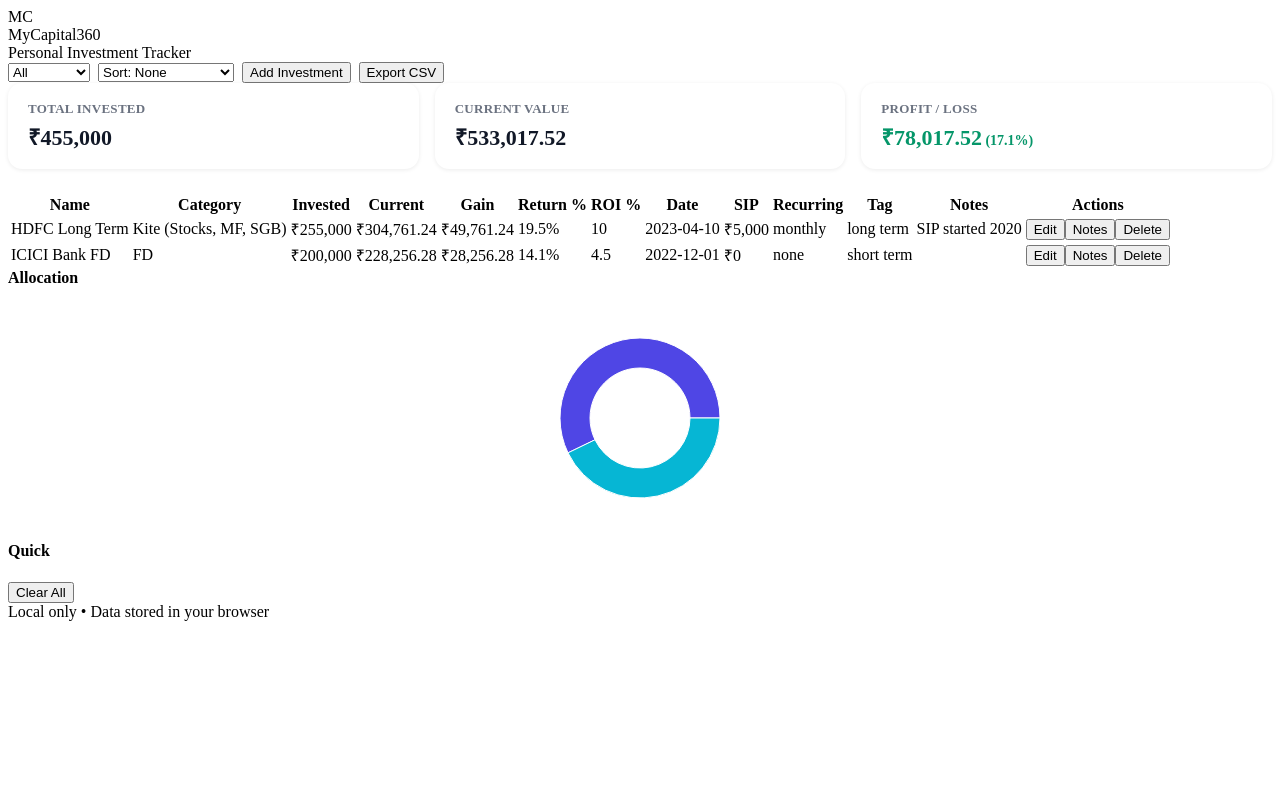
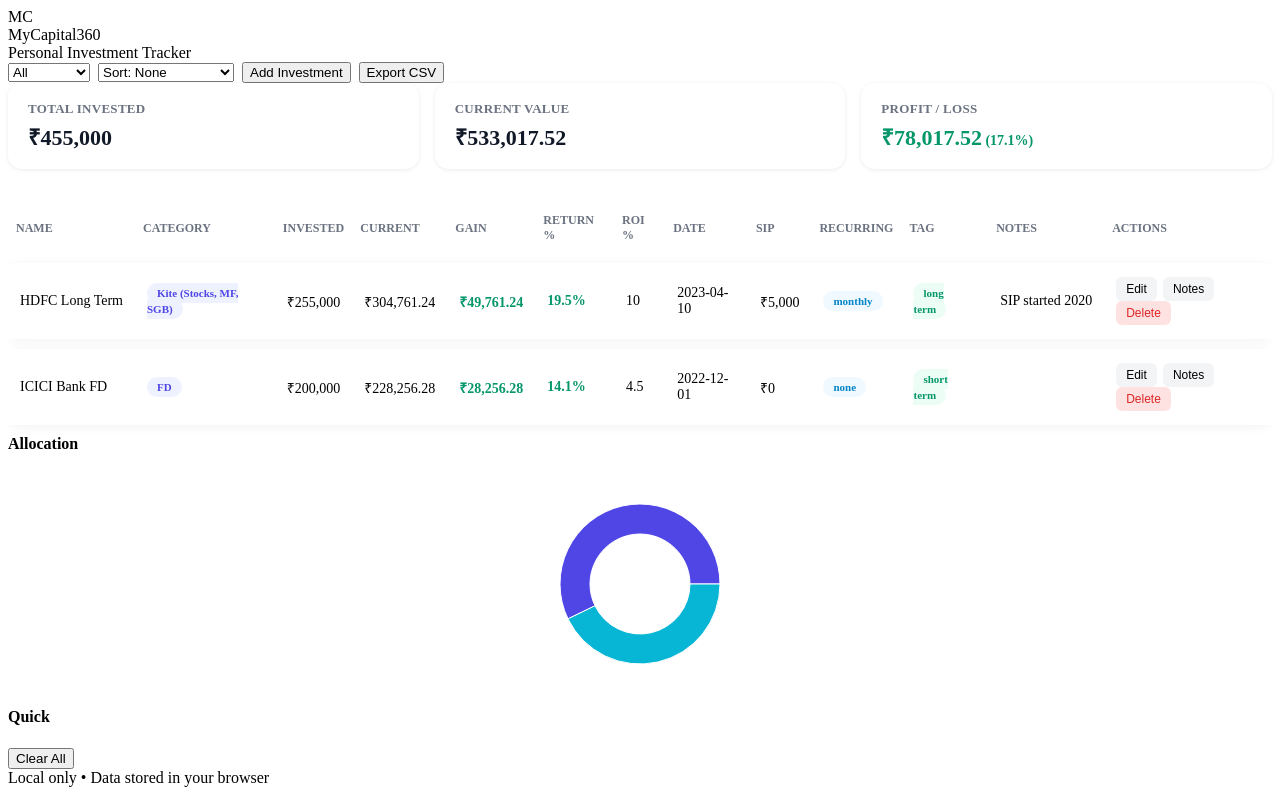
Before and after one commit to sharanuvl1-png/InvestmentTracker, a React (Vite) app in the folder frontend/: page / in a window 1280 px wide. Built offline with nearby package versions, Linux system fonts and the light colour scheme.

Commit message:
Update styles.css

```diff
--- a/frontend/src/styles.css
+++ b/frontend/src/styles.css
@@ -41,3 +41,109 @@
   font-size: 14px;
   font-weight: 600;
 }
+/* ===============  TABLE UI (INDmoney Style)  =============== */
+
+.table-container {
+  width: 100%;
+  overflow-x: auto;
+}
+
+.modern-table {
+  width: 100%;
+  border-collapse: separate;
+  border-spacing: 0 10px;
+  font-size: 14px;
+}
+
+.modern-table thead th {
+  text-align: left;
+  padding: 10px 8px;
+  color: #6b7280;
+  font-weight: 600;
+  font-size: 12px;
+  text-transform: uppercase;
+}
+
+.modern-row {
+  background: white;
+  box-shadow: 0 2px 12px rgba(0,0,0,0.05);
+  border-radius: 10px;
+  transition: 0.2s ease;
+}
+
+.modern-row:hover {
+  box-shadow: 0 4px 16px rgba(0,0,0,0.08);
+}
+
+.modern-row td {
+  padding: 14px 12px;
+  vertical-align: middle;
+}
+
+.ellipsis {
+  max-width: 180px;
+  white-space: nowrap;
+  overflow: hidden;
+  text-overflow: ellipsis;
+}
+
+.pill {
+  padding: 4px 10px;
+  border-radius: 20px;
+  font-size: 11px;
+  font-weight: 600;
+}
+
+.cat-pill {
+  background: #eef2ff;
+  color: #4f46e5;
+}
+
+.tag-pill {
+  background: #ecfdf5;
+  color: #059669;
+}
+
+.recur-pill {
+  background: #f0f9ff;
+  color: #0284c7;
+}
+
+.profit-text {
+  color: #059669;
+  font-weight: 700;
+}
+
+.loss-text {
+  color: #dc2626;
+  font-weight: 700;
+}
+
+.btn-mini {
+  background: #f3f4f6;
+  border: none;
+  padding: 5px 10px;
+  margin-right: 6px;
+  border-radius: 6px;
+  font-size: 12px;
+  cursor: pointer;
+}
+
+.btn-mini:hover {
+  background: #e5e7eb;
+}
+
+.btn-mini.danger {
+  background: #fee2e2;
+  color: #dc2626;
+}
+
+.btn-mini.danger:hover {
+  background: #fecaca;
+}
+
+.empty-state {
+  padding: 20px;
+  text-align: center;
+  color: #777;
+}
```
